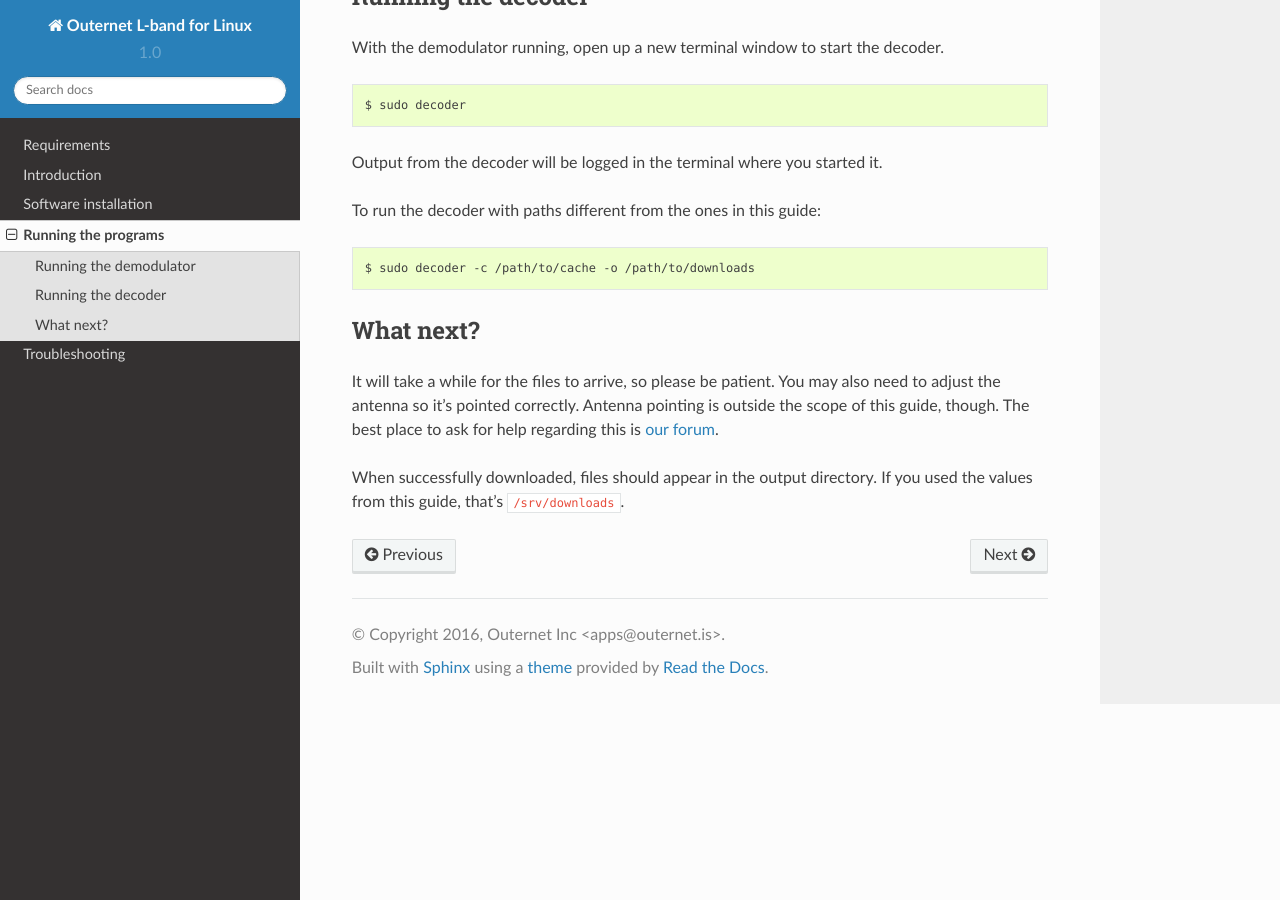
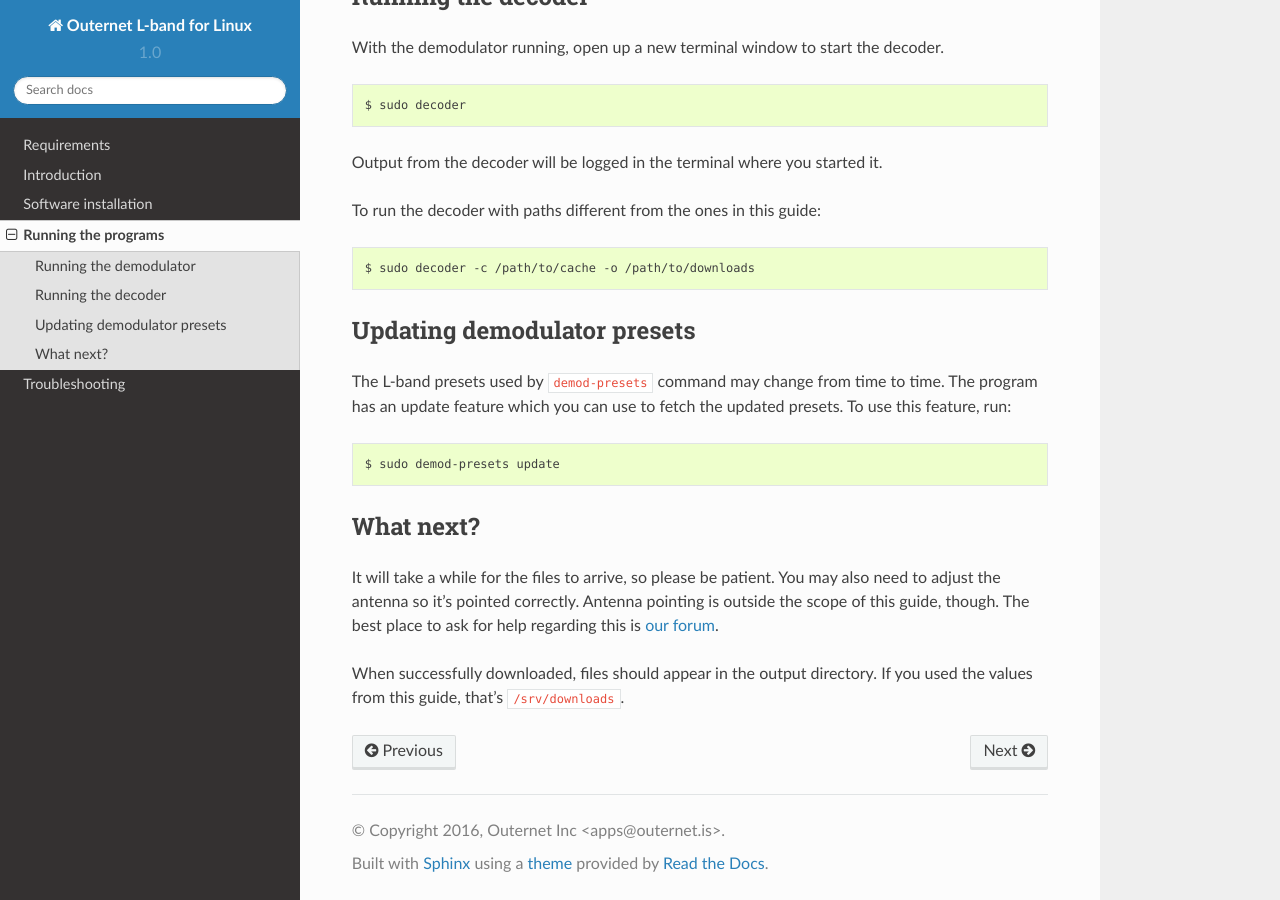
Before and after one commit to Othernet-Project/outernet-linux-lband, a Sphinx documentation site: the page built from docs/source/running.rst, in a window 1280 px wide and 900 px high, scrolled down 1278 px. Built offline with Sphinx 7.4.7 and the Read the Docs theme 2.0.0, drawn with Linux system fonts in a browser that asks for light colours.

Commit message:
Added section on updating presets
Signed-off-by: Branko Vukelic <branko@outernet.is>

```diff
--- a/docs/source/running.rst
+++ b/docs/source/running.rst
@@ -53,6 +53,15 @@ To run the decoder with paths different from the ones in this guide::
 
     $ sudo decoder -c /path/to/cache -o /path/to/downloads
 
+Updating demodulator presets
+----------------------------
+
+The L-band presets used by ``demod-presets`` command may change from time to
+time. The program has an update feature which you can use to fetch the updated
+presets. To use this feature, run::
+
+    $ sudo demod-presets update
+
 What next?
 ----------
 
```
